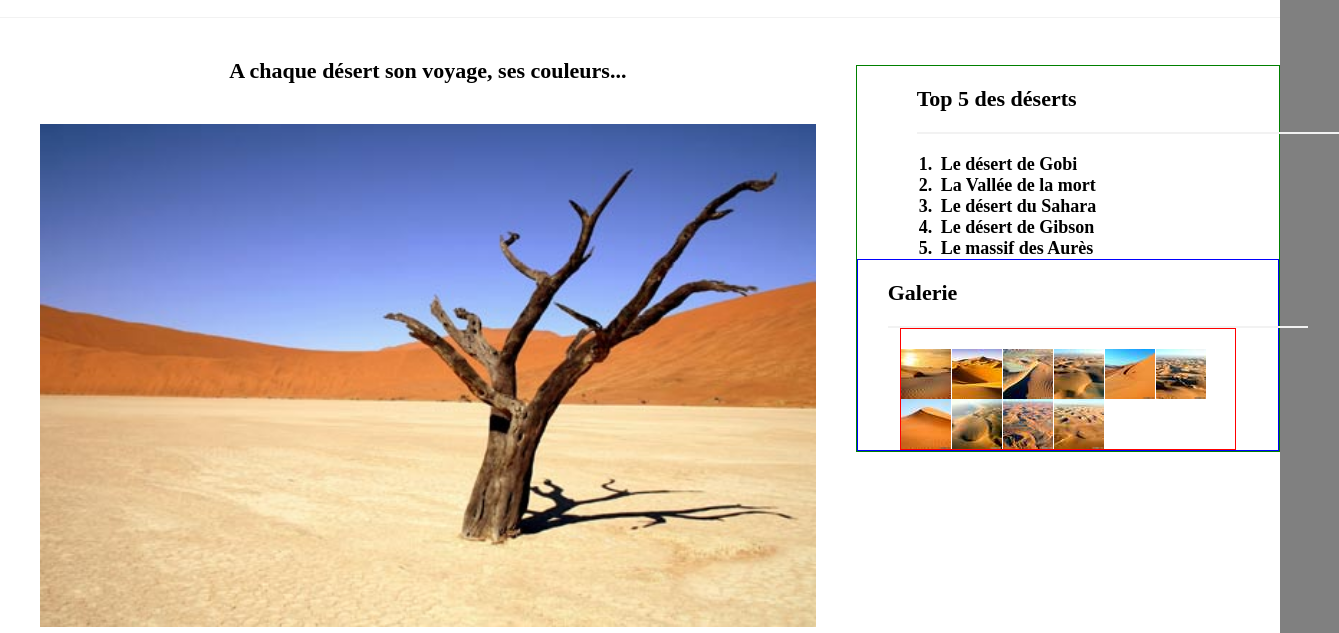
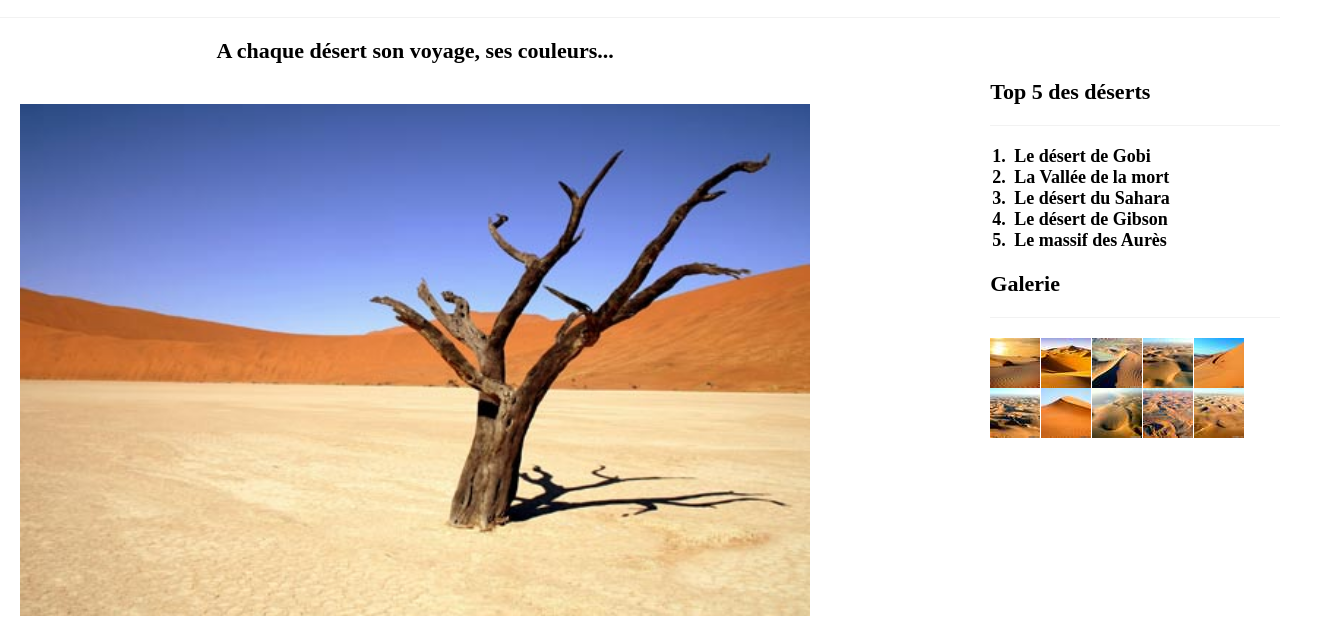
Before and after one commit to MSI-DEV/projet-site-desert-du-monde, a plain HTML site: page index.html in a window 1280 px wide. Shown: the part 150-783 px from the top of the page, 1339 px wide, since content can reach past the window. Drawn offline with Linux system fonts and the light colour scheme.

Commit message:
first commit

```diff
--- a/assets/style.css
+++ b/assets/style.css
@@ -8,7 +8,7 @@ html {
     font-size: 20px;
 }
 body {
-    background-color: grey;
+    /* background-color: grey; */
 
 }
 /* header */
@@ -120,6 +120,7 @@ footer{
         padding-top: 1rem;
         margin-left: 2rem;
         font-size: 150%;
+
     }
     .list-desert a{
         font-size: 100%;
@@ -127,14 +128,18 @@ footer{
     }
     .galerie{
         width: 50%;
+        text-align: left;
+        /* border-top: 1px solid #F2F2F2; */
         /* border: 1px solid blue; */
     }
     .galerie h2{
         /* margin-bottom: 1rem; */
         padding: 1rem 0;
-        text-align: left;
+        margin-right: 3rem;
+        border-bottom: solid 1px #F2F2F2;
+        /* text-align: left; */
         width: 100%;
-        border-bottom: 2px solid #F2F2F2;
+        /* border-bottom: 2px solid #F2F2F2; */
     }
     .galerie-images{
     padding-top: 1rem;
@@ -157,9 +162,11 @@ main{
     display: flex;
     flex-direction: row;
 
+
 }
 article{
-    width: 80%;
+    width: 100%;
+    padding: 1rem;
     border-bottom: solid white;
 }
 article h2{
@@ -169,7 +176,11 @@ section{
     display: flex;
     flex-direction: column;
     margin-bottom: 22rem;
-    border: solid 1px green;
+    margin-left: 5rem;
+    margin-right: 3rem;
+    margin-top: .5rem;
+    width: 30%;
+    /* border: solid 1px green; */
 }
 .logo-title{
     display: flex;
@@ -184,12 +195,10 @@ section{
 nav {
     width: 50%;
 }
-
 nav ul {
     width: 100%;
     display: flex;
 }
-
 nav li{
     list-style-type: none;
     background-color: white;
@@ -199,37 +208,31 @@ a{
 }
 .list-desert{
     width: 100%;
-
 }
 .list-desert h2{
     font-size: 1.1rem;
-
+    border-bottom: solid 1px #F2F2F2;
 }
 .galerie{
     display: flex;
     flex-direction: column;
     align-items: center;
     width: 100%;
-    border: solid 1px blue;
+    margin-left: 3rem;
+    margin-right: 2rem;
+    /* border: solid 1px blue; */
 }
 .galerie h2{
     font-size: 1.1rem;
     margin-left: 3rem;
-
+    border-bottom: solid 1px #F2F2F2;
 }
 .galerie-images{
     display: flex;
-    width: 80%;
-    border: solid 1px red;
-
-
+    width: 100%;
+    /* border: solid 1px red;  */
 }
-
-
 .galerie-images img{
     margin-right: 1px;
 }
-
-
-
 }
```
